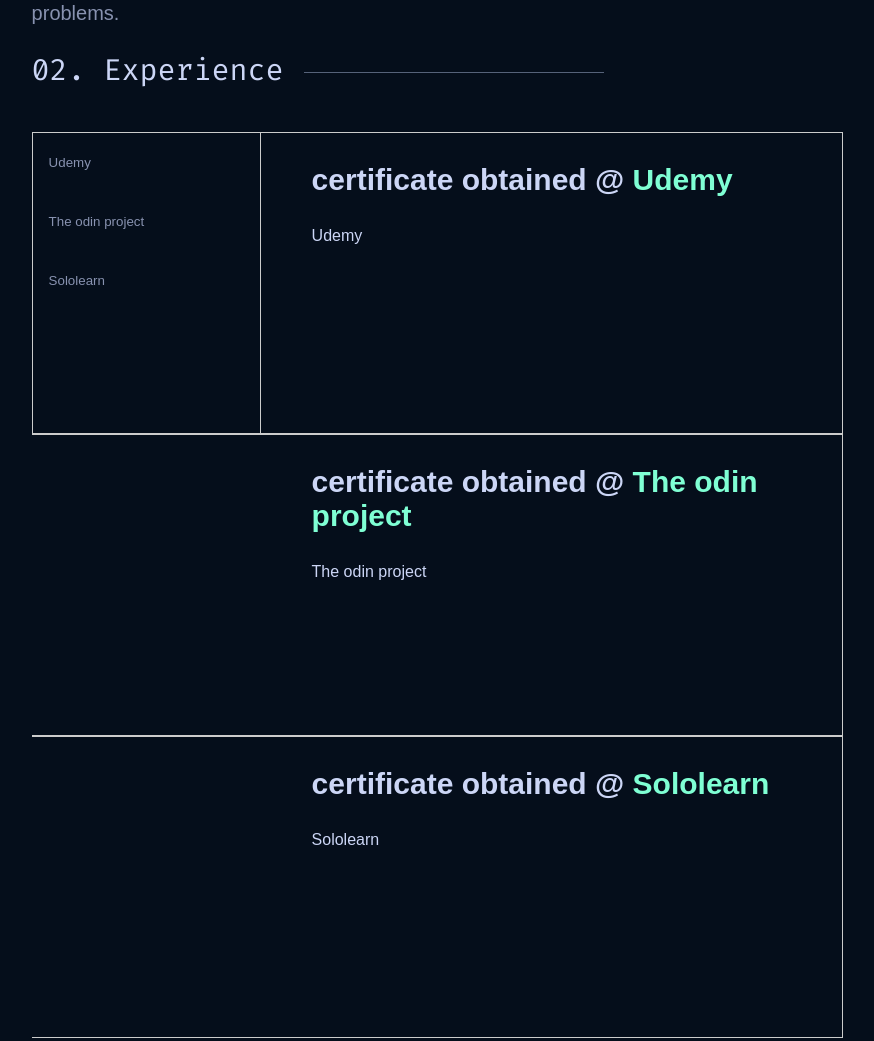
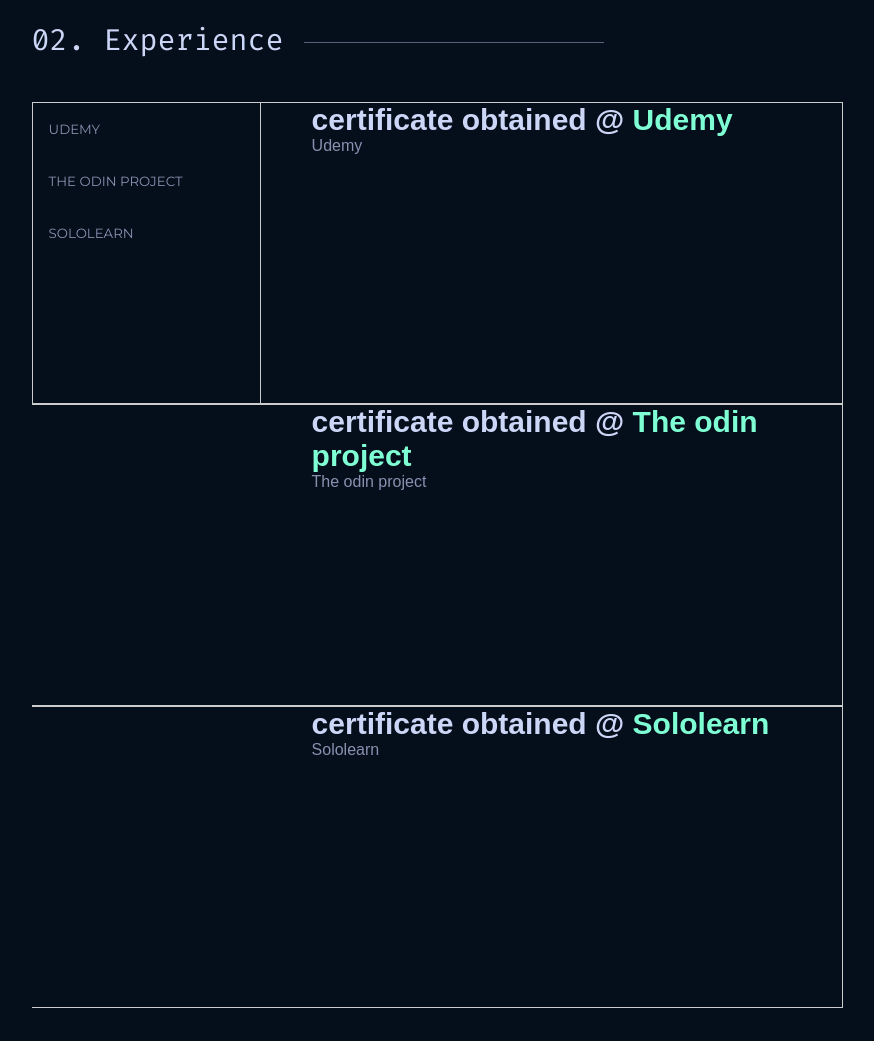
Before and after one commit to MaxBenen/MaxBenen, a plain HTML site: page portfolio.html in a window 1280 px wide. Shown: the part 1026-2067 px from the top of the page, without its empty margins (166-1040 px from the left). After the commit the page ends 2042 px from the top, so only its background shows below. Drawn offline with Linux system fonts and the light colour scheme; a web font is replaced by a local one.

Commit message:
Added styling to expereince section

```diff
--- a/portfolio.html
+++ b/portfolio.html
@@ -7,6 +7,7 @@
     <title>MaxBenen</title>
     <link href='https://fonts.googleapis.com/css?family=Fira Code' rel='stylesheet'>
     <link href='https://fonts.googleapis.com/css?family=NTR' rel='stylesheet'>
+    <link href='https://fonts.googleapis.com/css2?family=Montserrat' rel='stylesheet'>
 </head>
 <link rel="stylesheet" href="style.css">
 <script src="javascript.js" defer></script>
@@ -73,24 +74,30 @@
         <div class="header-section">
             <span class="about-title">02. Experience</span>
         </div>
+
+
+
             <div class="tab">
-                <button class="tablinks" onclick="openCity(event, 'Udemy')">Udemy</button>
-                <button class="tablinks" onclick="openCity(event, 'The odin project')">The odin project</button>
-                <button class="tablinks" onclick="openCity(event, 'Sololearn')">Sololearn</button>
+                <button class="tablinks" onclick="openCity(event, 'Udemy')">UDEMY</button>
+                <button class="tablinks" onclick="openCity(event, 'The odin project')">THE ODIN PROJECT</button>
+                <button class="tablinks" onclick="openCity(event, 'Sololearn')">SOLOLEARN</button>
               </div>
+
+
+
               <div id="Udemy" class="tabcontent">
                 <h3 class="tab-title">certificate obtained @ <span class="company-certificate">Udemy</span></h3>
-                <p>Udemy</p>
+                <p class ="tab-text">Udemy</p>
               </div>
 
               <div id="The odin project" class="tabcontent">
                 <h3 class="tab-title">certificate obtained @ <span class="company-certificate">The odin project</span></h3>
-                <p>The odin project</p>
+                <p class ="tab-text">The odin project</p>
               </div>
 
               <div id="Sololearn" class="tabcontent">
                 <h3 class="tab-title">certificate obtained @ <span class="company-certificate">Sololearn</span></h3>
-                <p>Sololearn</p>
+                <p class ="tab-text">Sololearn</p>
               </div>
 
     </div>
--- a/style.css
+++ b/style.css
@@ -216,7 +216,7 @@ body {
 
   /*skilz section*/
   .skilz {
-    padding-top: 10px;
+    padding: 0;
     list-style-type: '\25B9'; /* Unicode character for White Right-Pointing Small Triangle */
     display: grid;
     grid-template-columns: repeat(2, minmax(150px, 10px));
@@ -296,11 +296,26 @@ body {
 }
 
 /* Style  buttons*/
+.tablinks{
+  background-position: center;
+  transition: background 0.8s;
+  font-family: 'Montserrat';
+}
+.tablinks:hover {
+  background: #050e1b radial-gradient(circle, transparent 1%, #050e1b 1%) center/15000%;
+}
+.tablinks:active {
+  background-color: rgba(127, 255, 212, 0.399);
+  background-size: 100%;
+  transition: background 0s;
+}
+
+
 .tab button {
   display: block;
   background-color: inherit;
   color: rgb(136, 146, 176);
-  padding: 22px 16px;
+  padding: 18px 16px;
   width: 100%;
   border: none;
   outline: none;
@@ -310,16 +325,10 @@ body {
   background-color: #050e1b;
 }
 
-/* Background color of buttons on hover */
-.tab button:hover {
-  background-color: #ddd;
+.tab button.active {
+  color: aquamarine;
 }
 
-/* Create an active/current "tab button" class */
-.tab button.active {
-  color: aquamarine;
-
-}
 
 /* Style the tab content */
 .tabcontent {
@@ -330,9 +339,15 @@ body {
   padding-left: 280px;
 }
 
+.tab-text{
+  margin: 0;
+  color: rgb(136, 146, 176);
+}
+
 /* H3 Styling / tab title styling */
 
 .tab-title{
+  margin: 0;
   font-size: 30px;
 }
 
```
Also changed, not shown: javascript.js (line endings or trailing spaces).
